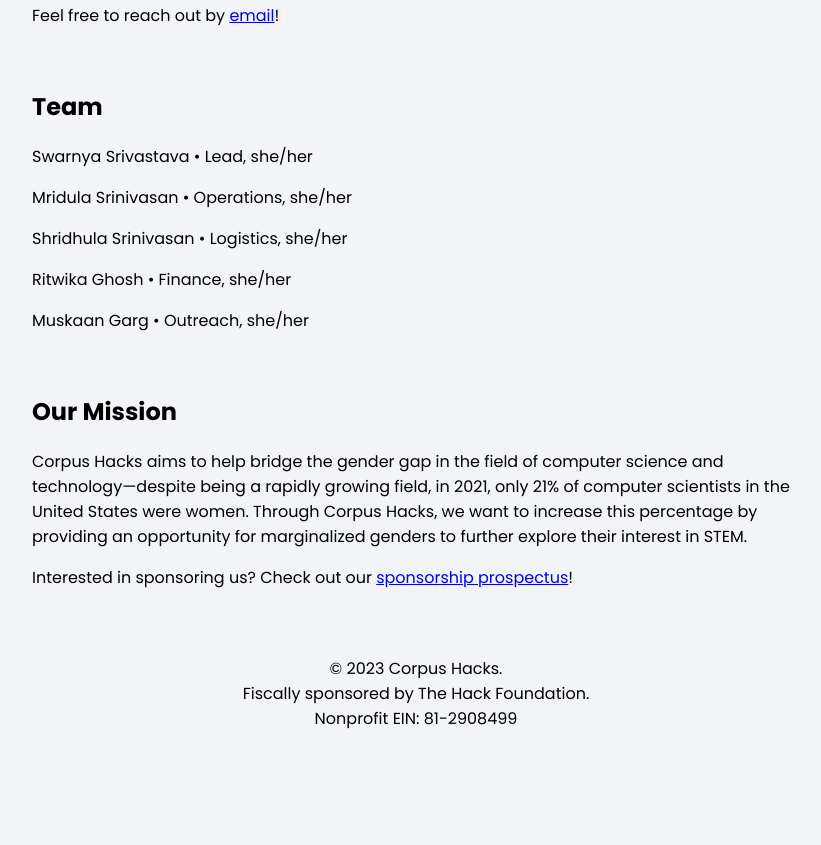
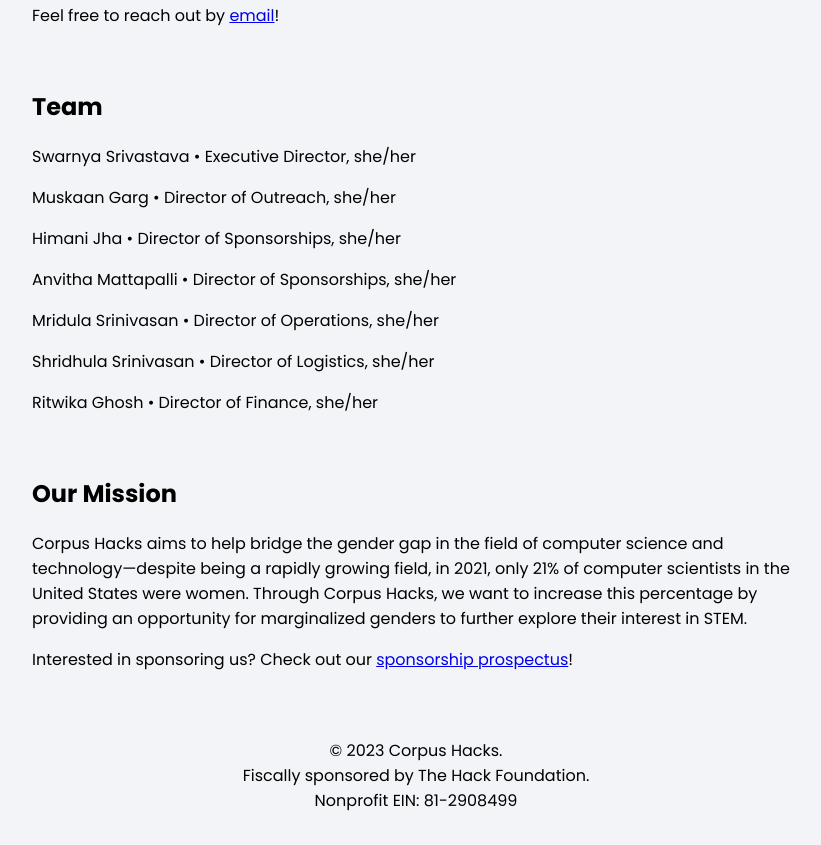
Before and after one commit to ritwikag2006/site, a plain HTML site: page index.html in a window 1280 px wide. Shown: the part 1527-2372 px from the top of the page, without its empty margins (224-1045 px from the left). Before the commit the page ends 2316 px from the top, so only its background shows below. Drawn offline with Linux system fonts and the light colour scheme.

Commit message:
Update index.html

```diff
--- a/index.html
+++ b/index.html
@@ -60,11 +60,13 @@
     <br>
     <div>
         <h2>Team</h2>
-        <p>Swarnya Srivastava • Lead, she/her</p>
-        <p>Mridula Srinivasan • Operations, she/her</p>
-        <p>Shridhula Srinivasan • Logistics, she/her</p>
-        <p>Ritwika Ghosh • Finance, she/her</p>
-        <p>Muskaan Garg • Outreach, she/her</p>
+	<p>Swarnya Srivastava • Executive Director, she/her</p>
+	<p>Muskaan Garg • Director of Outreach, she/her</p>
+	<p>Himani Jha • Director of Sponsorships, she/her</p>
+	<p>Anvitha Mattapalli • Director of Sponsorships, she/her</p>
+	<p>Mridula Srinivasan • Director of Operations, she/her</p>
+	<p>Shridhula Srinivasan • Director of Logistics, she/her</p>
+	<p>Ritwika Ghosh • Director of Finance, she/her</p>
     </div>
     <br>
     <div>
```
